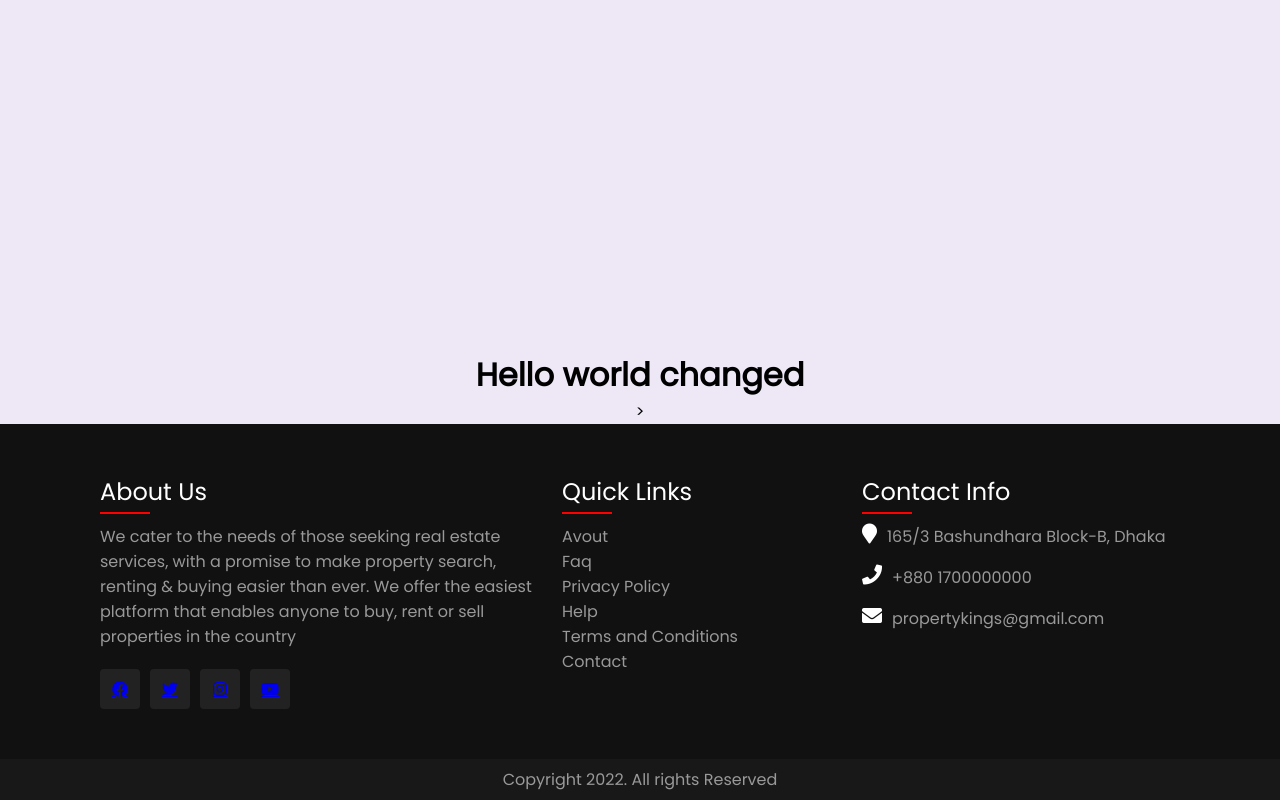
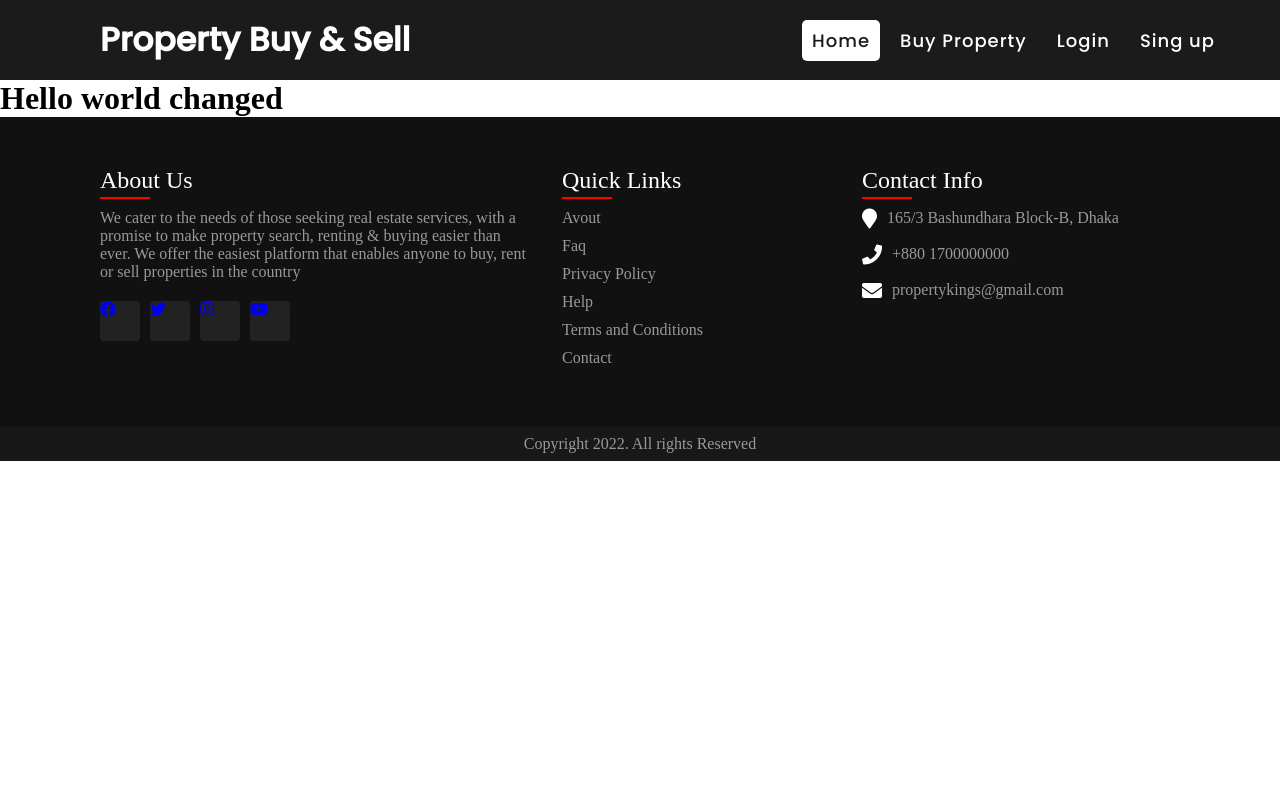
Before and after one commit to mdShakilHossainNsu2018/cse_482_project, a PHP site: page / in a window 1280 px wide. Run offline with PHP 8.4, Linux system fonts and the light colour scheme; some libraries are stand-ins or nearby versions.

Commit message:
11 march

```diff
--- a/docker-compose.yml
+++ b/docker-compose.yml
@@ -10,6 +10,8 @@ services:
     restart: unless-stopped
     volumes:
       - ./:/var/www
+    environment:
+      ROOT: "/var/www/"
     depends_on:
       - db
 
--- a/footer.php
+++ /dev/null
@@ -1,60 +0,0 @@
-	<!DOCTYPE html>
-	<html>
-	<head>
-
-		<title>responsive footer</title>
-		<link rel="stylesheet" type="text/css" href="style.css">
-		<link rel="stylesheet" type="text/css" href="https://cdnjs.cloudflare.com/ajax/libs/font-awesome/5.15.1/css/all.min.css">>
-	</head>
-	<body>
-
-		<footer>
-			<div class="container">
-				<div class="sec aboutus">
-					<h2>About Us</h2>
-					<p>We cater to the needs of those seeking real estate services, with a promise to make property search, renting & buying easier than ever. We offer the easiest platform that enables anyone to buy, rent or sell properties in the country</p>
-
-					<ul class="sci" >
-				<li><a href="#"><i class="fab fa-facebook" aria-hidden="true"></i></a></li>
-				<li><a href="#"><i class="fab fa-twitter" aria-hidden="true"></i></a></li>
-				<li><a href="#"><i class="fab fa-instagram" aria-hidden="true"></i></a></li>
-				<li><a href="#"><i class="fab fa-youtube" aria-hidden="true"></i></a></li>
-			</ul>
-			</div>
-			<div class="sec quicklinks">
-				<h2>Quick Links</h2>
-				<ul>
-					<li><a href="#">Avout</a></li>
-					<li><a href="#">Faq</a></li>
-					<li><a href="#">Privacy Policy</a></li>
-					<li><a href="#">Help</a></li>
-					<li><a href="#">Terms and Conditions</a></li>
-					<li><a href="#">Contact</a></li>
-				</ul>
-			</div>
-
-			<div class="sec contact">
-				<h2>Contact Info</h2>
-				<ul class="info">
-				<li>
-					<span><i class="fa fa-map-marker" aria-hidden="true"></i></span>
-					<span>165/3 Bashundhara Block-B, Dhaka</span>
-				</li>
-				<li>
-					<span><i class="fa fa-phone" aria-hidden="true"></i></i></span>
-					<span>+880 1700000000</span>
-				</li>
-				<li>
-					<span><i class="fa fa-envelope" aria-hidden="true"></i></i></i></span>
-					<span>propertykings@gmail.com</span>
-				</li>
-				</ul>
-
-			</div>
-
-		</footer>
-		<div class="copyrightText">
-			<p>Copyright 2022. All rights Reserved</p>
-
-	</body>
-	</html>
--- /dev/null
+++ b/global.css
@@ -0,0 +1,5 @@
+*{
+	margin: 0;
+	padding: 0;
+	box-sizing: border-box;
+}
--- /dev/null
+++ b/global_constants.php
@@ -0,0 +1,4 @@
+<?php
+define("SITE_URL","http://localhost:8080/");
+define("ROOT", dirname(__FILE__));
+?>
--- a/index.php
+++ b/index.php
@@ -1,6 +1,10 @@
 <?php
+require(getenv("ROOT")."global_constants.php");
+
+include "views/components/header/header.php";
 
 echo "<h1> Hello world changed </h1>";
-include "footer.php" ;
+
+include "views/components/footer/footer.php";
 
 ?>
--- a/login/login.php
+++ /dev/null
@@ -1 +0,0 @@
-<?php
--- /dev/null
+++ b/views/404.php
@@ -0,0 +1,5 @@
+<?php
+
+echo "<h1>Page not found</h1>";
+
+echo $_SERVER['QUERY_STRING'];
--- /dev/null
+++ b/views/components/footer/footer.php
@@ -0,0 +1,56 @@
+<link rel="stylesheet" href='<?php
+
+echo SITE_URL ?>views/components/footer/style.css'>
+
+<link rel="stylesheet" type="text/css"
+      href="https://cdnjs.cloudflare.com/ajax/libs/font-awesome/5.15.1/css/all.min.css">
+
+<footer>
+    <div class="container">
+        <div class="sec aboutus">
+            <h2>About Us</h2>
+            <p>We cater to the needs of those seeking real estate services, with a promise to make property search,
+                renting & buying easier than ever. We offer the easiest platform that enables anyone to buy, rent or
+                sell properties in the country</p>
+
+            <ul class="sci">
+                <li><a href="#"><i class="fab fa-facebook" aria-hidden="true"></i></a></li>
+                <li><a href="#"><i class="fab fa-twitter" aria-hidden="true"></i></a></li>
+                <li><a href="#"><i class="fab fa-instagram" aria-hidden="true"></i></a></li>
+                <li><a href="#"><i class="fab fa-youtube" aria-hidden="true"></i></a></li>
+            </ul>
+        </div>
+        <div class="sec quicklinks">
+            <h2>Quick Links</h2>
+            <ul>
+                <li><a href="#">Avout</a></li>
+                <li><a href="#">Faq</a></li>
+                <li><a href="#">Privacy Policy</a></li>
+                <li><a href="#">Help</a></li>
+                <li><a href="#">Terms and Conditions</a></li>
+                <li><a href="#">Contact</a></li>
+            </ul>
+        </div>
+
+        <div class="sec contact">
+            <h2>Contact Info</h2>
+            <ul class="info">
+                <li>
+                    <span><i class="fa fa-map-marker" aria-hidden="true"></i></span>
+                    <span>165/3 Bashundhara Block-B, Dhaka</span>
+                </li>
+                <li>
+                    <span><i class="fa fa-phone" aria-hidden="true"></i></i></span>
+                    <span>+880 1700000000</span>
+                </li>
+                <li>
+                    <span><i class="fa fa-envelope" aria-hidden="true"></i></i></i></span>
+                    <span>propertykings@gmail.com</span>
+                </li>
+            </ul>
+
+        </div>
+
+</footer>
+<div class="copyrightText">
+    <p>Copyright 2022. All rights Reserved</p>
--- a/style.css
+++ b/views/components/footer/style.css
@@ -1,23 +1,5 @@
 @import url('https://fonts.googleapis.com/css?family=Poppins: 200, 300, 400, 500, 600, 700, 800, 900&display=swap');
 
-*
-{
-	margin: 0;
-	padding: 0;
-	box-sizing: border-box;
-	font-family: 'Poppins',sans-serif;
-
-}
-
-body
-{
-	display: flex;
-	justify-content: flex-end;
-	align-items: center;
-	min-height: 100vh;
-	flex-direction: column;
-	background: #ede7f6;
-}
 
 footer
 {
@@ -90,11 +72,11 @@ footer .container .sec.aboutus p
 	width: 40px;
 	height: 40px;
 	background: #222;
-	display: flex ;
+
 	justify-content: center;
 	align-items: center;
 	margin-right: 10px;
-	text-decoration: :none;
+	text-decoration :none;
 	border-radius: 4px;
 }
 
@@ -126,7 +108,7 @@ footer .container .sec.aboutus p
 {
 	color: #999;
 	text-decoration: none;
-	margin-bottom: 10 px;
+	margin-bottom: 10px;
 	display: inline-block;
 
 }
@@ -183,7 +165,6 @@ footer .container .sec.aboutus p
 
 @media (max-width:  991px)
 {
-
 	footer
 	{
 		padding: 40px;
--- /dev/null
+++ b/views/components/header/header.php
@@ -0,0 +1,21 @@
+<link rel="stylesheet" href='<?php
+echo SITE_URL ?>views/components/header/style.css'>
+
+<script src="https://kit.fontawesome.com/a076d05399.js"></script>
+
+<div class="main-nav">
+    <nav>
+        <a href="/"><div class="logo">Property Buy & Sell</div></a>
+        <input type="checkbox" id="click">
+        <label for="click" class="menu-btn">
+            <i class="fas fa-bars"></i>
+
+        </label>
+        <ul>
+            <li><a class="active" href="#">Home</a></li>
+            <li><a href="#">Buy Property</a></li>
+            <li><a href="views/auth/auth.php">Login</a></li>
+            <li><a href="#">Sing up</a></li>
+        </ul>
+    </nav>
+</div>
--- /dev/null
+++ b/views/components/header/style.css
@@ -0,0 +1,104 @@
+@import 'https://fonts.googleapis.com/css?family=poppins:400,500, 600, 700&display=swap';
+*{
+	margin: 0;
+	padding: 0;
+	box-sizing: border-box;
+}
+.main-nav{
+	font-family: 'poppins',sans-serif;
+}
+.main-nav a{
+	text-decoration: none;
+}
+
+nav{
+	height:80px;
+	background: #1b1b1b;
+	display: flex;
+	align-items: center;
+	justify-content: space-between;
+	padding: 0px 50px 0px 100px;
+
+}
+nav .logo{
+	font-size: 33px;
+	color:#fff;
+	font-weight: 600;
+}
+nav ul{
+	display: flex;
+	list-style: none;
+
+}
+nav ul li{
+	margin: 0 5px;
+
+}
+
+
+nav ul li a{
+	color: #fff;
+	text-decoration: none;
+	font-size: 18px;
+	font-weight: 500;
+	letter-spacing: 1px;
+	padding: 8px 10px;
+	border-radius: 5px;
+	transition: all 0.3s ease;
+}
+nav ul li a:hover,
+nav ul li a.active{
+	color: #1b1b1b;
+	background: #fff;
+
+}
+nav .menu-btn i{
+	color: #fff;
+	font-size: 22px;
+	cursor: pointer;
+	display: none;
+
+}
+#click{
+	display: none;
+}
+
+@media(max-width: 940px) {
+	nav .menu-btn i{
+    display: block;
+}
+#click:checked ~ .menu-btn i:before{
+content: "\f00d";
+
+}
+
+	nav ul{
+		position: fixed;
+		top: 80px;
+		left: -100%;
+		background: #111;
+		height: 100vh;
+		width: 100%;
+		display: block;
+		text-align: center;
+		transition: all 0.3s ease;
+
+	}
+	#click:checked ~ ul{
+		left: 0%;
+	}
+	nav ul li{
+		margin: 40px 0;
+	}
+	nav ul li a{
+		font-size: 20px;
+		display: block;
+	}
+	nav ul li a:hover,
+nav ul li a.active{
+	color: cyan;
+	background: none;
+
+}
+
+}
--- /dev/null
+++ b/views/components/header/video link.txt
@@ -0,0 +1 @@
+https://www.youtube.com/watch?v=nKnrdABs7Zs
```
Also changed, not shown: README.md, 1 other file.
